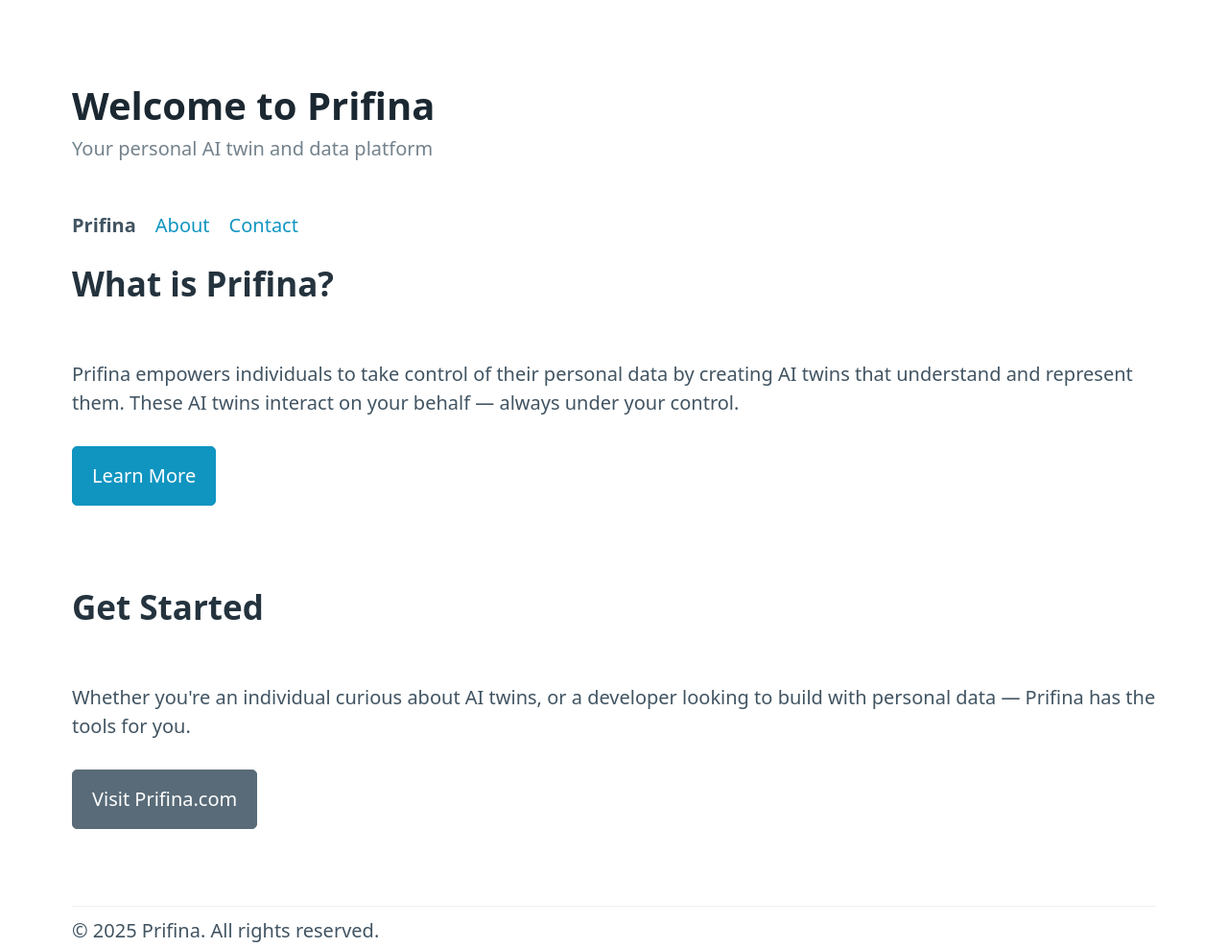
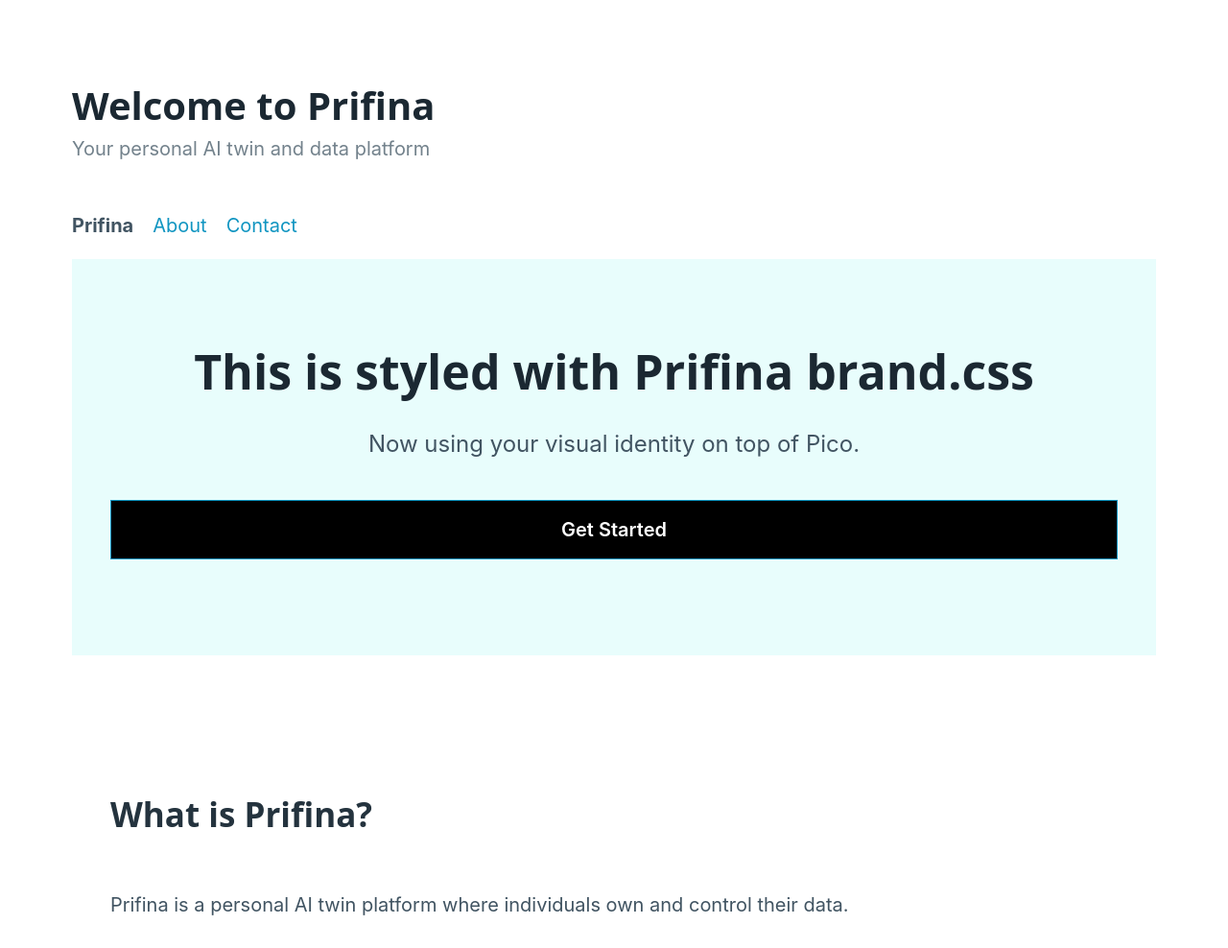
Before and after one commit to prifina/prifina-website, a plain HTML site: page index.html in a window 1280 px wide. Shown: the whole page at 96% size. Drawn offline with nearby package versions, Linux system fonts and the light colour scheme.

Commit message:
Apply Prifina branding styles and updated homepage

```diff
--- /dev/null
+++ b/assets/brand.css
@@ -0,0 +1,71 @@
+
+/* Prifina Brand Overrides on top of Pico.css */
+
+/* Font family override if needed */
+body {
+    font-family: 'Inter', -apple-system, BlinkMacSystemFont, 'Segoe UI', Roboto, Oxygen,
+      Ubuntu, Cantarell, 'Open Sans', 'Helvetica Neue', sans-serif;
+    color: #111;
+  }
+
+  /* Hero section */
+  section.hero {
+    background-color: #e8fdfc;
+    padding: 4rem 2rem;
+    text-align: center;
+  }
+
+  section.hero h1 {
+    font-size: 2.5rem;
+    font-weight: 700;
+    margin-bottom: 1rem;
+  }
+
+  section.hero p {
+    font-size: 1.2rem;
+    margin-bottom: 2rem;
+  }
+
+  /* Buttons */
+  button, .button, input[type="submit"] {
+    background-color: #000;
+    color: #fff;
+    border-radius: 0;
+    padding: 0.75rem 1.5rem;
+    font-weight: 600;
+  }
+
+  button:hover, .button:hover {
+    background-color: #222;
+  }
+
+  /* Feature Icons with circle */
+  .feature-icon {
+    width: 60px;
+    height: 60px;
+    background-color: #00808033; /* light teal bg */
+    color: #008080;
+    display: flex;
+    align-items: center;
+    justify-content: center;
+    border-radius: 50%;
+    margin: auto;
+  }
+
+  /* Section padding */
+  section {
+    padding: 3rem 2rem;
+  }
+
+  /* Footer */
+  footer {
+    background-color: #f9f9f9;
+    color: #333;
+    padding: 2rem;
+    font-size: 0.875rem;
+  }
+
+  footer a {
+    color: inherit;
+    text-decoration: underline;
+  }
--- a/index.html
+++ b/index.html
@@ -4,7 +4,12 @@
   <meta charset="UTF-8" />
   <meta name="viewport" content="width=device-width, initial-scale=1.0" />
   <title>Prifina</title>
+
+  <!-- Pico CSS from CDN -->
   <link rel="stylesheet" href="https://unpkg.com/@picocss/pico@1.5.10/css/pico.min.css" />
+
+  <!-- Prifina overrides -->
+  <link rel="stylesheet" href="assets/brand.css" />
 </head>
 <body>
 
@@ -24,26 +29,17 @@
     </nav>
   </header>
 
-    <section>
-      <h2>What is Prifina?</h2>
-      <p>
-        Prifina empowers individuals to take control of their personal data by creating AI twins that understand and represent them. These AI twins interact on your behalf — always under your control.
-      </p>
-      <a href="about.html" role="button">Learn More</a>
+  <!-- Test hero section to verify brand.css -->
+  <section class="hero">
+    <h1>This is styled with Prifina brand.css</h1>
+    <p>Now using your visual identity on top of Pico.</p>
+    <button>Get Started</button>
   </section>
 
   <section>
-      <h2>Get Started</h2>
-      <p>
-        Whether you're an individual curious about AI twins, or a developer looking to build with personal data — Prifina has the tools for you.
-      </p>
-      <a href="https://www.prifina.com" target="_blank" role="button" class="secondary">Visit Prifina.com</a>
+    <h2>What is Prifina?</h2>
+    <p>Prifina is a personal AI twin platform where individuals own and control their data.</p>
   </section>
-
-    <footer>
-      <hr />
-      <p>&copy; 2025 Prifina. All rights reserved.</p>
-    </footer>
 
 </main>
 
```
Also changed, not shown: assets/style.css (renamed from style.css). Lines whose indentation alone changed are shown as unchanged.
